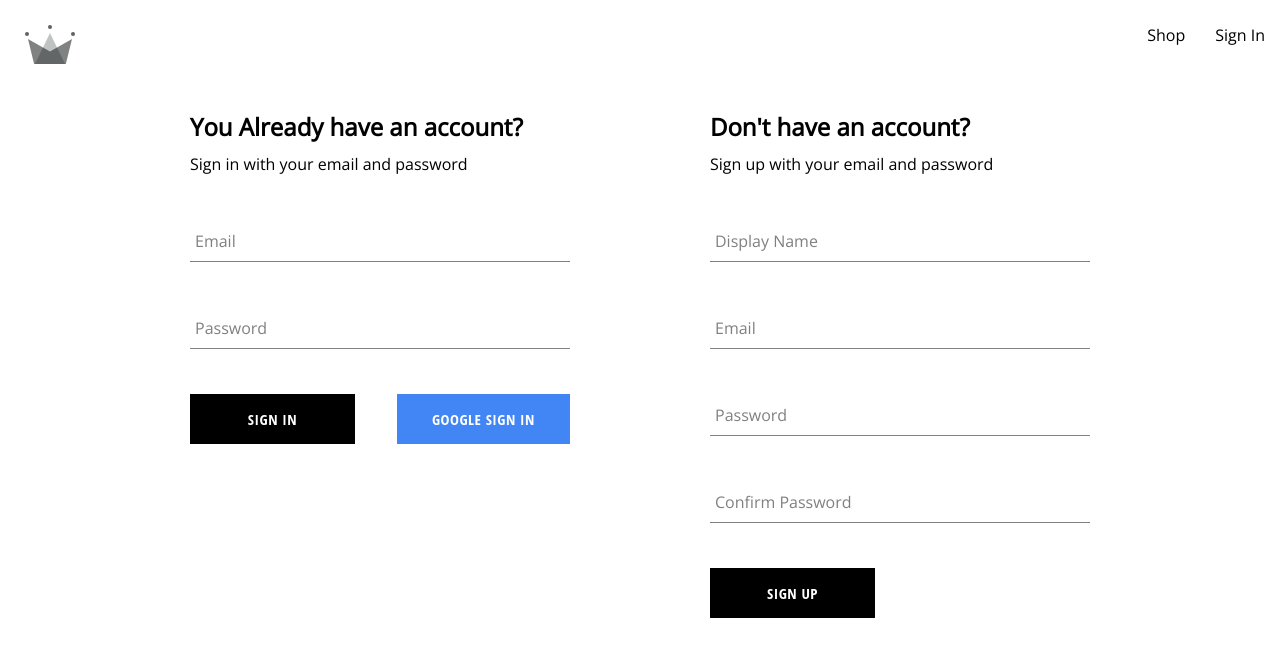
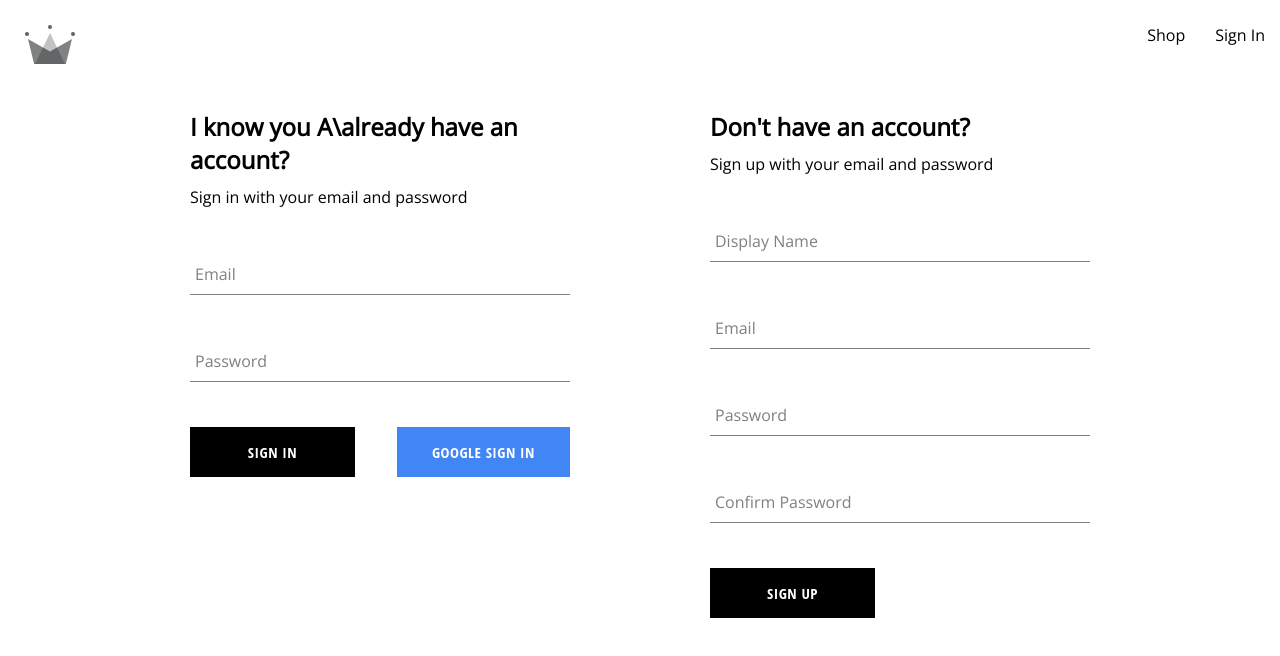
Before and after one commit to valeriirivne/commerce-project, a React (Create React App) app: page /auth in a window 1280 px wide. Shown: the top 656 px of the page. Built offline with nearby package versions, Linux system fonts and the light colour scheme.

Commit message:
just more modification to title in sign-in form

```diff
--- a/src/components/sign-in-form/sign-in-form.component.jsx
+++ b/src/components/sign-in-form/sign-in-form.component.jsx
@@ -68,7 +68,7 @@ const SignInForm = () => {
 
   return (
     <div className="sign-up-container">
-      <h2>You Already have an account?</h2>
+      <h2>I know you A\already have an account?</h2>
       <span>Sign in with your email and password</span>
       <form onSubmit={handleSubmit}>
         <FormInput
```
